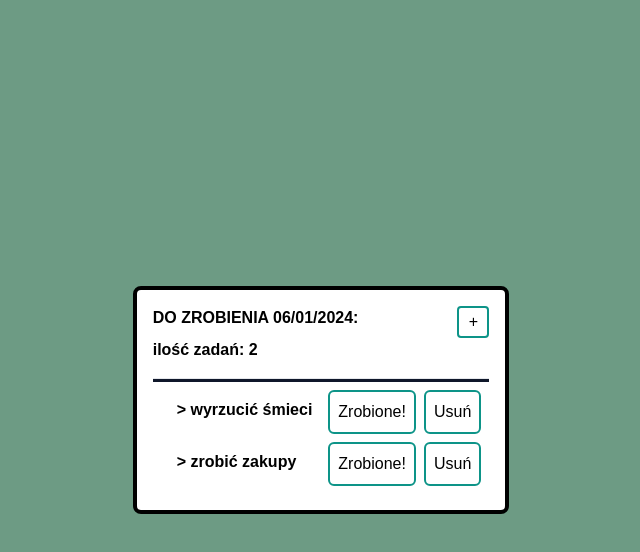
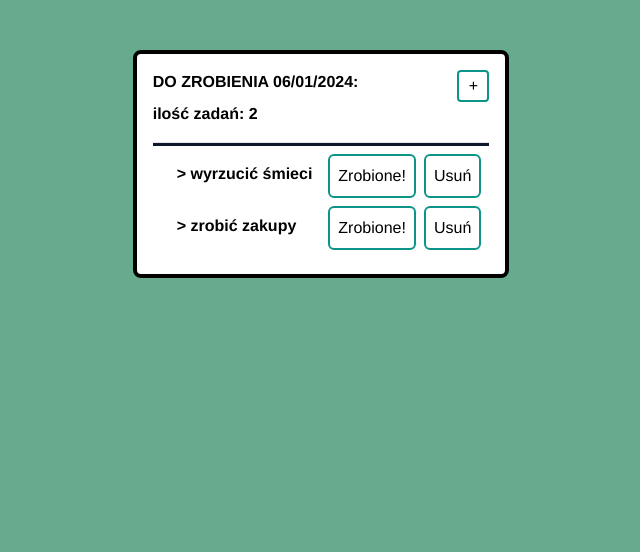
Before and after one commit to Janowoj/todo-list-vite, a React (Vite) app: page / in a window 1280 px wide. Shown: the top 552 px of the page, without its empty margins (319-959 px from the left). Built offline with nearby package versions, Linux system fonts and the light colour scheme.

Commit message:
created :root selector and modified Ap.css

```diff
--- a/src/App.css
+++ b/src/App.css
@@ -1,6 +1,6 @@
 /* FILEPATH: /c:/Users/user/OneDrive/Dokumenty/ZrozumiecReact/mini-project/todo-list/src/App.css */
 
-body {
+/* body {
   background-color: #6d9b84;
   display: flex;
   justify-content: center;
@@ -8,4 +8,21 @@ body {
   height: 100vh;
   margin: 0;
   font-family: Arial, sans-serif;
+} */
+:root {
+  --color-main: #66ab8d;
 }
+
+* {
+  margin: 0;
+  padding: 0;
+  box-sizing: border-box;
+}
+
+body {
+  font-family: Helvetica, sans-serif;
+  background-color: var(--color-main);
+  display: flex;
+  justify-content: center;
+  padding-top: 50px;
+}
```
